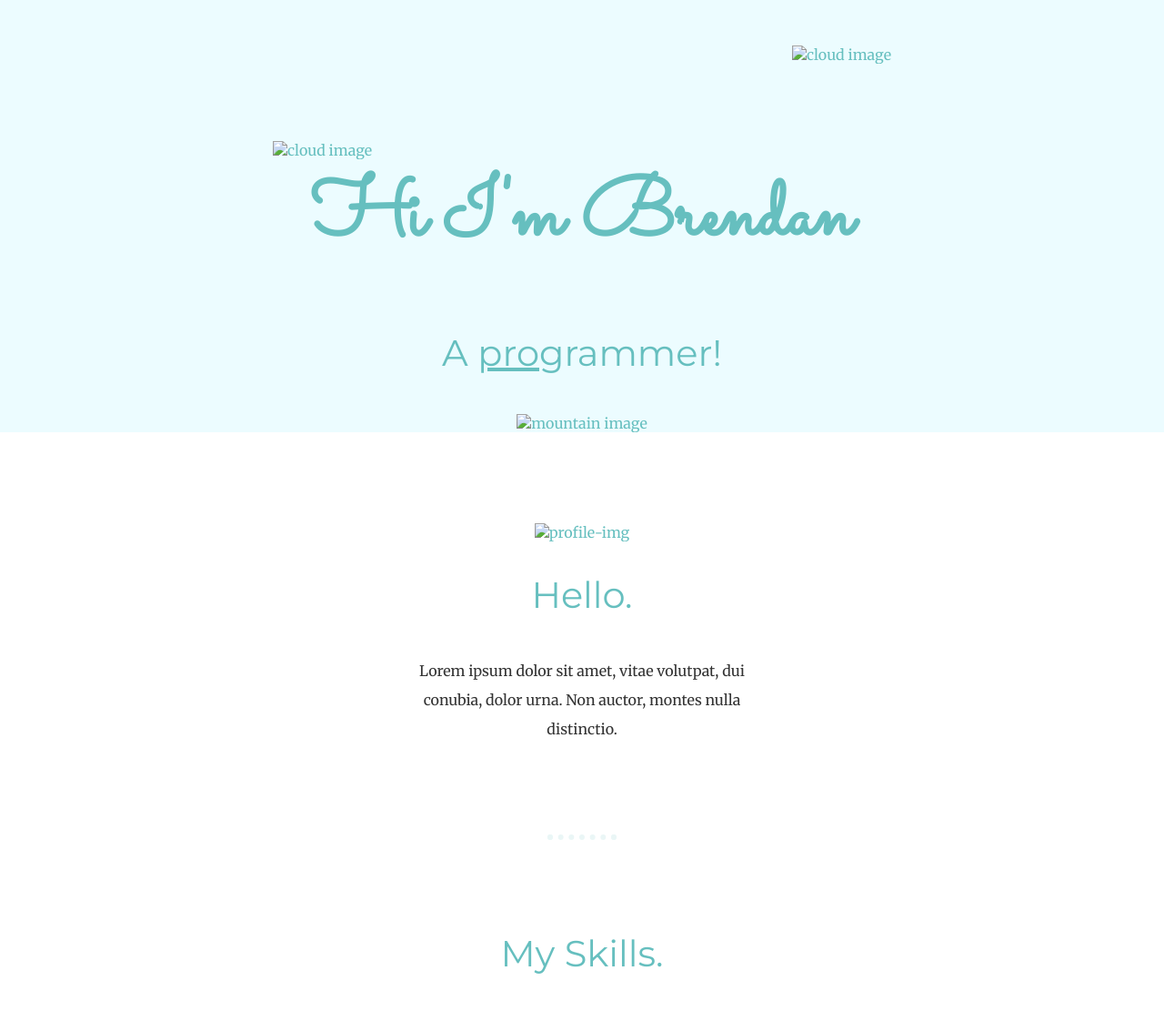
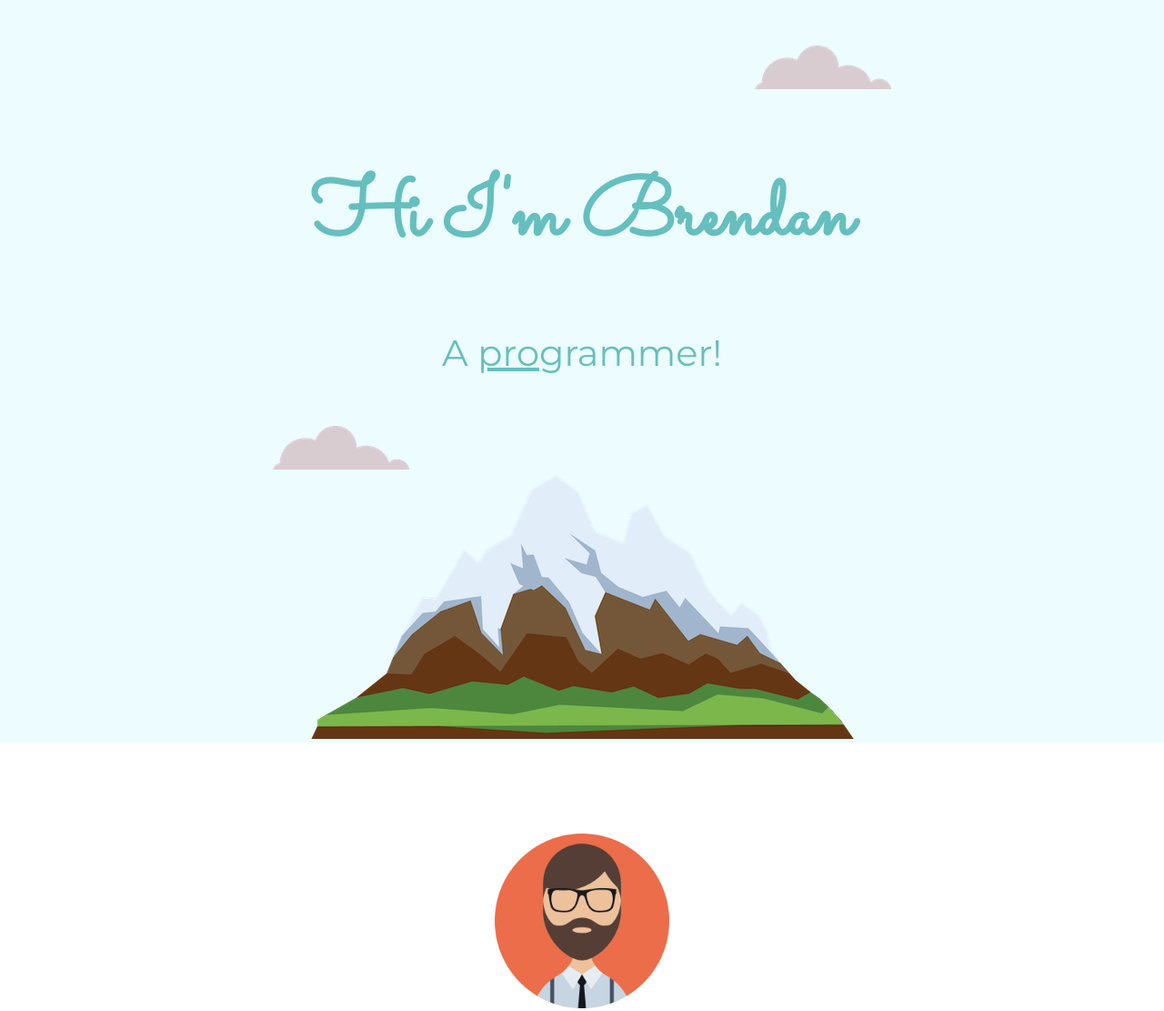
Before and after one commit to brendanwithero50tipp/portfolio, a plain HTML site: page index.html in a window 1280 px wide. Shown: the top 1111 px of the page at 91% size. Drawn offline with Linux system fonts and the light colour scheme; files whose address does not match are found by name.

Commit message:
Added the cloud, montain and man images to the site

```diff
--- a/index.html
+++ b/index.html
@@ -22,16 +22,16 @@
   </head>
   <body>
     <div class="top-container">
-      <img src="images/cloud.png" class="top-cloud" alt="cloud image" />
+      <img src="Personal_Website/images/cloud.png" class="top-cloud" alt="cloud image" />
       <h1>Hi I'm Brendan</h1>
       <h2>A <span>pro</span>grammer!</h2>
-      <img src="images/cloud.png" class="bottom-cloud" alt="cloud image" />
-      <img src="images/mountain.png" class="mountain" alt="mountain image" />
+      <img src="Personal_Website/images/cloud.png" class="bottom-cloud" alt="cloud image" />
+      <img src="Personal_Website/images/mountain.png" class="mountain" alt="mountain image" />
     </div>
     <div class="middle-container">
       <div class="profile">
         <!-- <img src="images/angela.png" alt="profile image" /> -->
-        <img src="images/man.png" class="profile-img" alt="profile-img" />
+        <img src="Personal_Website/images/man.png" class="profile-img" alt="profile-img" />
         <h2>Hello.</h2>
         <p class="intro">
           Lorem ipsum dolor sit amet, vitae volutpat, dui conubia, dolor urna.
```
